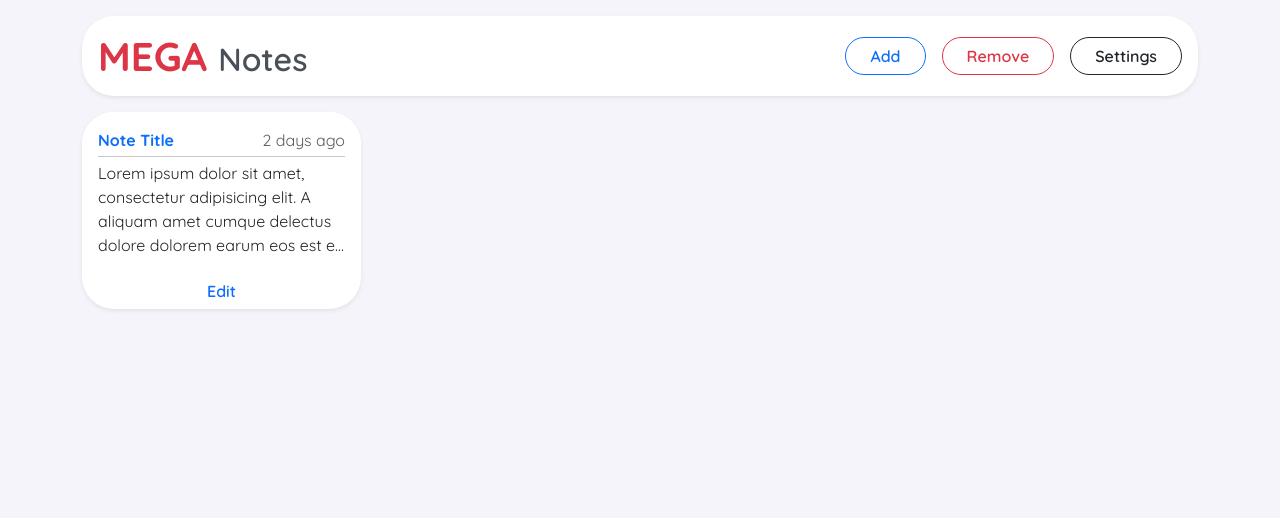
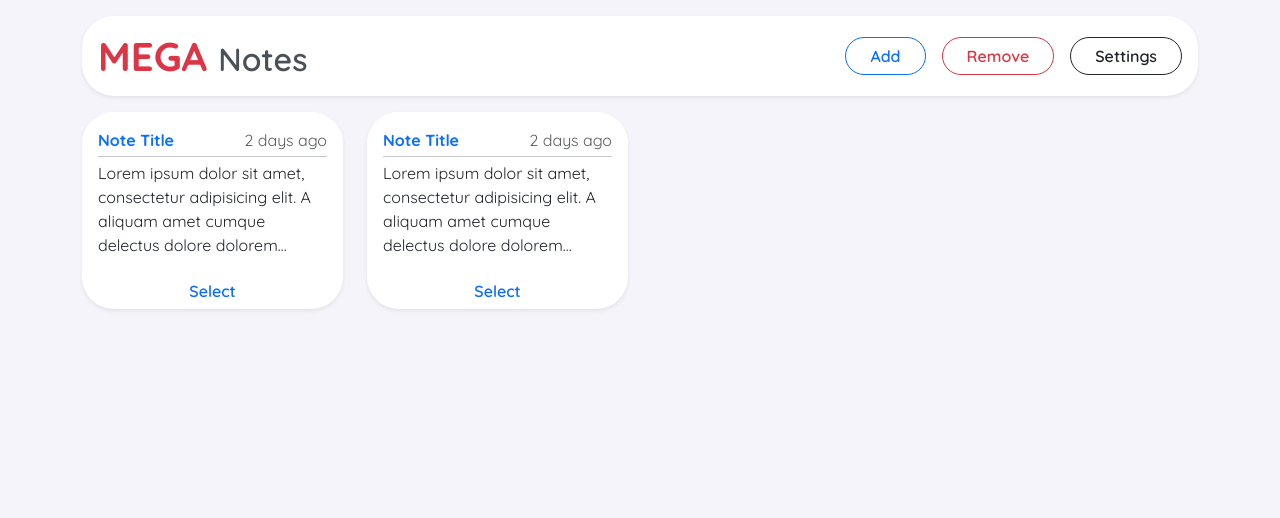
Before and after one commit to FCTL3314/TextNotes-Mega, a Django app: page /notes/ in a window 1280 px wide. Shown: the top 518 px of the page. Run offline with Django 4.2, Linux system fonts and the light colour scheme; some libraries are stand-ins or nearby versions.

Commit message:
Added notes selection logic and styles

```diff
--- a/static/css/variables.css
+++ b/static/css/variables.css
@@ -1,3 +1,4 @@
 :root {
     --dark-purple: #14141c;
+    --common-rounding: 2rem;
 }
--- a/templates/base.html
+++ b/templates/base.html
@@ -9,7 +9,7 @@
     <!-- Bootstrap -->
     <link rel="stylesheet" href="https://cdn.jsdelivr.net/npm/bootstrap@5.3.2/dist/css/bootstrap.min.css">
     <link rel="stylesheet" href="https://cdn.jsdelivr.net/npm/bootstrap-icons@1.3.0/font/bootstrap-icons.css">
-    <script src="https://cdn.jsdelivr.net/npm/bootstrap@5.3.2/dist/js/bootstrap.min.js" defer></script>
+    <script src="https://cdn.jsdelivr.net/npm/bootstrap@5.3.2/dist/js/bootstrap.min.js"></script>
     <!-- Google Fonts -->
     <link rel="preconnect" href="https://fonts.googleapis.com">
     <link rel="preconnect" href="https://fonts.gstatic.com" crossorigin>
@@ -20,6 +20,8 @@
             crossorigin="anonymous"
     >
     </script>
+    <!-- Momento.js -->
+    <scropt src="https://cdnjs.cloudflare.com/ajax/libs/moment.js/2.30.1/moment.min.js"></scropt>
     <!-- CSS Styles -->
     <link rel="stylesheet" href="{% static 'css/variables.css' %}">
     <link rel="stylesheet" href="{% static 'css/main.css' %}">
--- a/templates/notes/notes.html
+++ b/templates/notes/notes.html
@@ -60,14 +60,21 @@
             </form>
         </div>
     </div>
-    <div class="col-6 col-md-4 col-lg-3 col-xl-3 col-xxl-3 bg-white rounded-5 shadow-sm">
-        <div class="note-item component shadow-none">
+    <div class="row">
+        <div
+                class="col-6 col-md-4 col-lg-3 col-xl-3 col-xxl-3"
+                data-note-id="1"
+        >
+            <div id="noteItem" class="bg-white rounded-5 shadow-sm">
+                <div class="note-content component shadow-none">
                     <div class="d-flex">
-                <a class="note-item__title link-primary" href="#">Note Title</a>
+                        <a class="note-content__title link-primary" href="#">
+                            Note Title
+                        </a>
                         <span class="ms-auto text-muted">2 days ago</span>
                     </div>
                     <hr class="divider my-1">
-            <p class="note-item__text">
+                    <p class="note-content__text">
                         Lorem ipsum dolor sit amet, consectetur adipisicing elit.
                         A aliquam amet cumque delectus dolore dolorem earum eos est
                         et excepturi id impedit incidunt ipsum laborum laudantium
@@ -77,21 +84,75 @@
                         repudiandae.
                     </p>
                 </div>
-        <button class="btn btn-outline-primary note__edit-btn fw-semibold border-0">Edit</button>
+                <button id="selectNoteBtn" class="btn btn-outline-primary note__select-btn fw-semibold border-0">
+                    Select
+                </button>
+            </div>
+        </div>
+        <div
+                class="col-6 col-md-4 col-lg-3 col-xl-3 col-xxl-3"
+                data-note-id="1"
+        >
+            <div id="noteItem" class="bg-white rounded-5 shadow-sm">
+                <div class="note-content component shadow-none">
+                    <div class="d-flex">
+                        <a class="note-content__title link-primary" href="#">
+                            Note Title
+                        </a>
+                        <span class="ms-auto text-muted">2 days ago</span>
+                    </div>
+                    <hr class="divider my-1">
+                    <p class="note-content__text">
+                        Lorem ipsum dolor sit amet, consectetur adipisicing elit.
+                        A aliquam amet cumque delectus dolore dolorem earum eos est
+                        et excepturi id impedit incidunt ipsum laborum laudantium
+                        maiores molestiae nemo nisi odit pariatur quo recusandae
+                        reiciendis reprehenderit repudiandae sunt veniam vero voluptas
+                        voluptate voluptates, voluptatibus? Aliquam at nisi quam quibusdam
+                        repudiandae.
+                    </p>
+                </div>
+                <button id="selectNoteBtn" class="btn btn-outline-primary note__select-btn fw-semibold border-0">
+                    Select
+                </button>
+            </div>
+        </div>
     </div>
 {% endblock %}
 
 {% block script %}
     <script>
         $(document).ready(function () {
-            const addNoteBtn = $("#addNoteBtn");
-            const removeNotesBtn = $("#removeNotesBtn");
+            const $addNoteBtn = $("#addNoteBtn");
+            const $removeNotesBtn = $("#removeNotesBtn");
+            const $selectNoteBtn = $(".note__select-btn")
 
             function addNote() {
 
             }
 
-            addNoteBtn.on('click', addNote);
+            $addNoteBtn.click(addNote);
+
+            function removeNotes() {
+
+            }
+
+            $removeNotesBtn.click(removeNotes);
+
+            function selectNote() {
+                const $noteItem = $(this).closest('#noteItem');
+                $noteItem.toggleClass("selected-note");
+
+                const $selectNoteBtn = $(this).closest("#selectNoteBtn")
+
+                if ($noteItem.hasClass("selected-note")) {
+                    $selectNoteBtn.text("Unselect");
+                } else {
+                    $selectNoteBtn.text("Select");
+                }
+            }
+
+            $selectNoteBtn.click(selectNote);
 
             function initialize() {
                 hideLoading();
@@ -110,7 +171,7 @@
             padding-right: 1.5rem;
         }
 
-        .note-item {
+        .note-content {
             border-bottom-left-radius: 0;
             border-bottom-right-radius: 0;
             border-bottom: 0;
@@ -118,12 +179,12 @@
             overflow: hidden;
         }
 
-        .note-item__title {
+        .note-content__title {
             font-weight: bold;
             text-decoration: none;
         }
 
-        .note-item__text {
+        .note-content__text {
             display: block;
             -webkit-box-orient: vertical;
             display: -webkit-box;
@@ -134,9 +195,24 @@
             margin: 0;
         }
 
-        .note__edit-btn {
+        .note__select-btn {
             width: 100%;
             border-radius: 0 0 var(--common-rounding) var(--common-rounding);
         }
+
+        .note__select-btn:hover {
+            background-color: var(--bs-primary-bg-subtle);
+            color: var(--bs-primary);
+        }
+
+        .note__select-btn:active {
+            background-color: var(--bs-primary-border-subtle) !important;
+            color: var(--bs-primary) !important;
+        }
+
+        .selected-note {
+            outline: 3px solid var(--bs-primary-border-subtle);
+            transition: ease-in-out 0.1s;
+        }
     </style>
 {% endblock %}
```
Lines whose indentation alone changed are shown as unchanged.
